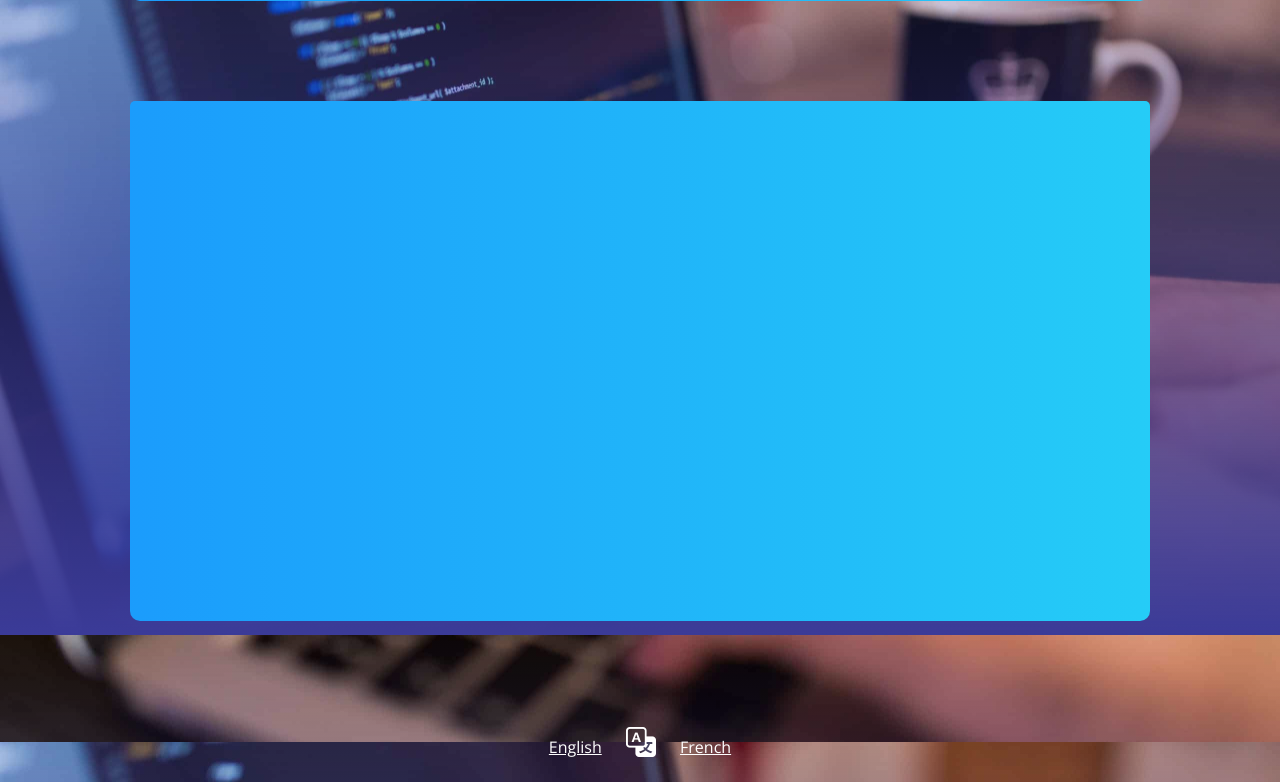
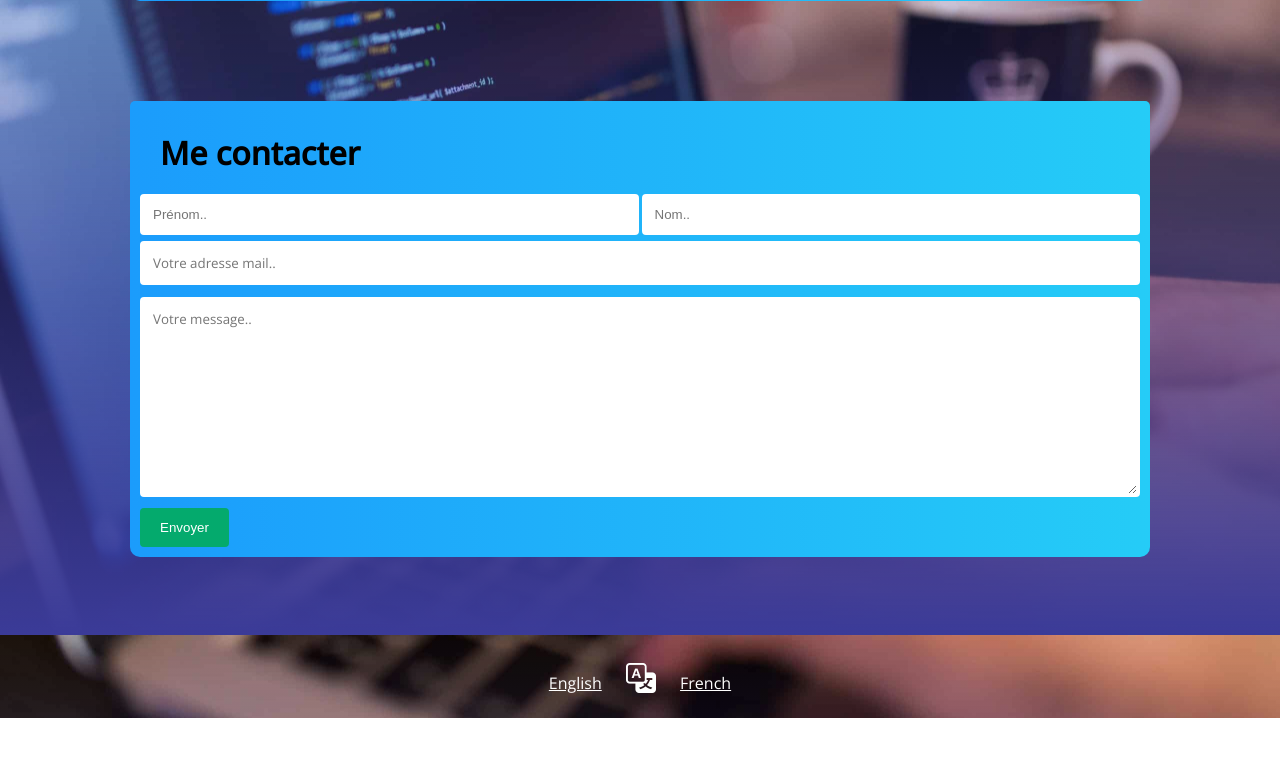
Before and after one commit to HugoDELCROIX/Portfolio, a PHP site: page /fr.html in a window 1280 px wide. Shown: the part 965-1747 px from the top of the page. After the commit the page ends 1683 px from the top, so only its background shows below. Run offline with PHP 8.4, Linux system fonts and the light colour scheme; some libraries are stand-ins or nearby versions.

Commit message:
amelioration formulaire mail + href

```diff
--- a/formulaire_mail.css
+++ b/formulaire_mail.css
@@ -23,6 +23,7 @@ textarea {
     -webkit-transition: 0.5s;
     transition: 0.5s;
     outline: none;
+    font-family: 'Open Sans', sans-serif;
 }
 
 input:focus, textarea:focus{
--- a/fr.html
+++ b/fr.html
@@ -1,5 +1,5 @@
 <!DOCTYPE html>
-<html lang="fr">
+<html id="top" lang="fr">
 
 <head>
     <meta charset="UTF-8">
@@ -7,6 +7,7 @@
     <meta name="viewport" content="width=device-width, initial-scale=1.0">
     <link rel="stylesheet" href="style_portfolio.css">
     <link rel="stylesheet" href="https://cdn.jsdelivr.net/npm/bootstrap-icons@1.6.1/font/bootstrap-icons.css">
+    <link rel="stylesheet" href="formulaire_mail.css">
     <title>Hugo Delcroix</title>
 </head>
 
@@ -25,7 +26,7 @@
                     class="bi bi-linkedin"></i></a>
             <a target="_blank" id='deco_github' href="https://github.com/HugoDELCROIX"><i class="bi bi-github"></i></a>
             <a target="_blank" id='deco_insta' href="https://www.instagram.com/hugo.delcroix_pro/"><i class="bi bi-instagram"></i></a>
-            <a id="deco_mail" href=""> <i class="bi bi-envelope-fill"> </i></a>
+            <a id="deco_mail" href="#bloc_mail"> <i class="bi bi-envelope-fill"> </i></a>
 
         </div>
     </header>
@@ -47,11 +48,33 @@
         </div>
     </div>
 
-    <div id="bloc"></div>
+    <div id="bloc_mail">
+        <h1>Me contacter</h1>
+        <form action="/action_page.php">
+
+            <div id="name_mail">
+                <div id="fname">
+                    <label for="fname"></label>
+                    <input type="text" id="fname" name="firstname" placeholder="Prénom..">
+                </div>
+                <div id="lname">
+                    <label for="lname"></label>
+                    <input type="text" id="lname" name="lastname" placeholder="Nom..">
+                </div>
+            </div>
+            <label for="mail_add"></label>
+            <input type="email" id="mail_add" name="mail_add" placeholder="Votre adresse mail..">
+
+            <label for="message"></label>
+            <textarea id="message" name="message" placeholder="Votre message.." style="height:200px"></textarea>
+
+            <input type="submit" value="Envoyer">
+        </form>
+    </div>
     <header>
         <div id="langue">
         <a href="index.html"> English</a>
-        <a id='langue_bot' href="#langue_top"><i class="bi bi-translate"></i></a>
+        <a id='langue_bot' href="#top"><i class="bi bi-translate"></i></a>
         <a href="fr.html"> French</a>
     </div>
 </header>
--- a/index.html
+++ b/index.html
@@ -27,7 +27,7 @@
             <a target="_blank" id='deco_github' href="https://github.com/HugoDELCROIX"><i class="bi bi-github"></i></a>
             <a target="_blank" id='deco_insta' href="https://www.instagram.com/hugo.delcroix_pro/"><i
                     class="bi bi-instagram"></i></a>
-            <a id="deco_mail" href=""> <i class="bi bi-envelope-fill"> </i></a>
+            <a id="deco_mail" href="#bloc_mail"> <i class="bi bi-envelope-fill"> </i></a>
         </div>
     </header>
 
@@ -74,9 +74,9 @@
 
     <header>
         <div id="langue">
-            <a href="index_en.html"> English</a>
+            <a href="index.html"> English</a>
             <a id='langue_bot' href="#top"><i class="bi bi-translate"></i></a>
-            <a href="index_fr.html"> French</a>
+            <a href="fr.html"> French</a>
         </div>
     </header>
 
```
